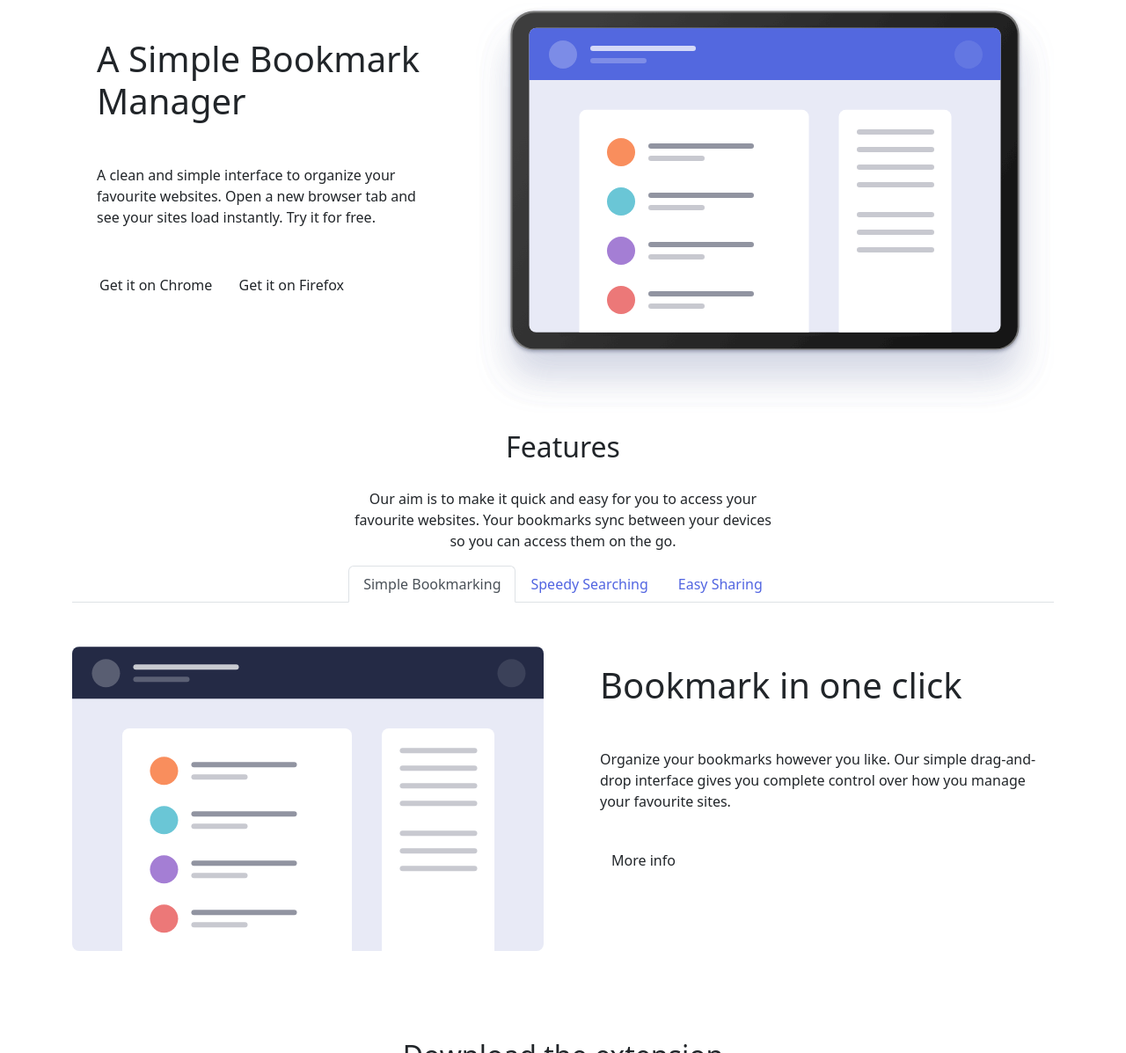
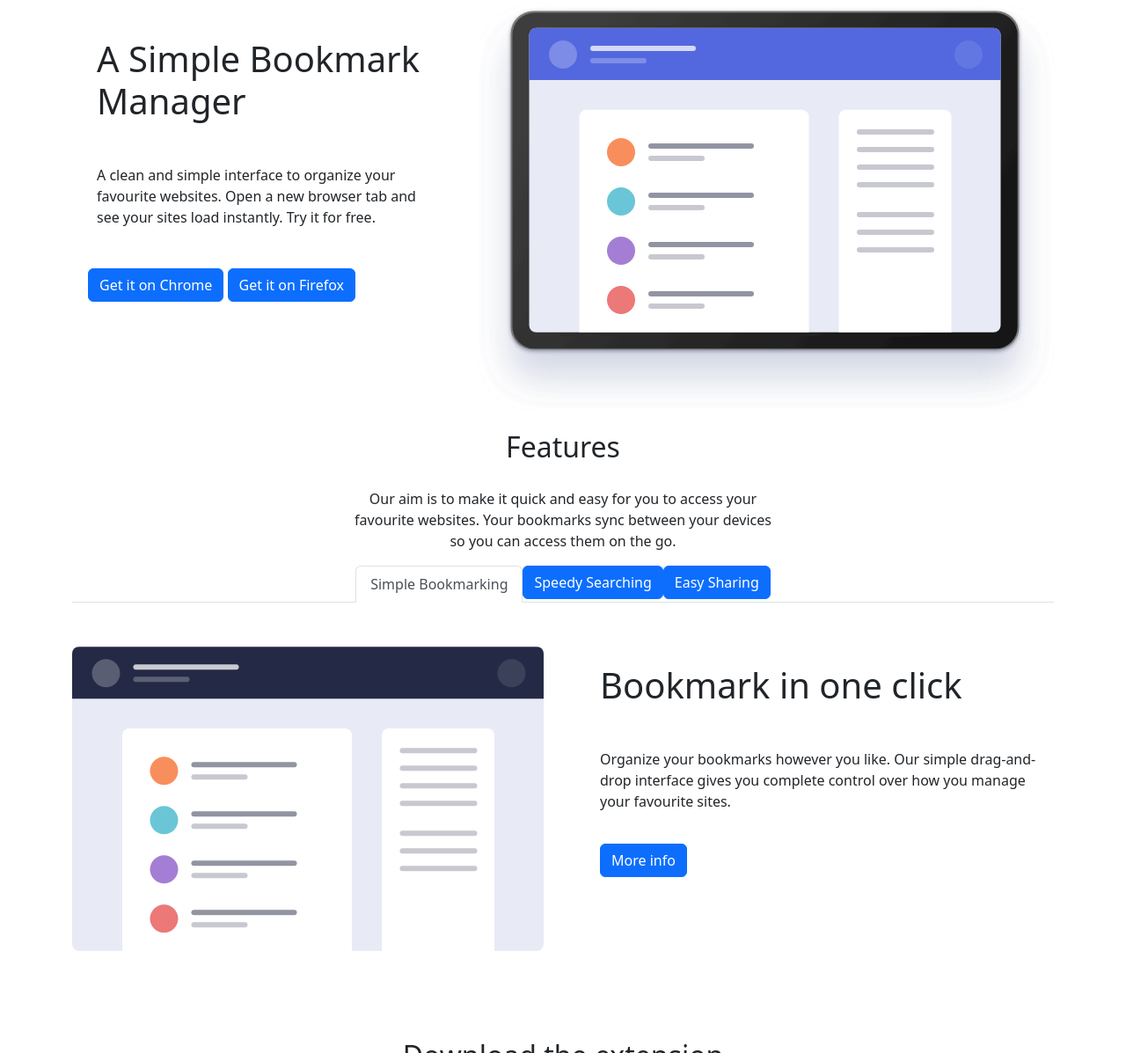
Before and after one commit to rociomarchetti/Sprint-2-Angular, a website: page index.html in a window 1280 px wide. Shown: the part 103-1300 px from the top of the page at 88% size. Drawn offline with Linux system fonts and the light colour scheme.

Commit message:
Ejercicio 1

```diff
--- a/index.html
+++ b/index.html
@@ -44,8 +44,8 @@
             free.
           </p>
           <div style="padding: 10px">
-            <button class="btn btn-default">Get it on Chrome</button>
-            <button class="btn btn-default">Get it on Firefox</button>
+            <button class="btn btn-primary">Get it on Chrome</button>
+            <button class="btn btn-primary">Get it on Firefox</button>
           </div>
         </div>
         <div class="col">
@@ -73,10 +73,10 @@
           >
         </li>
         <li class="navbar-item">
-          <a href="#" id="features-link" class="nav-link">Speedy Searching</a>
+          <a href="#" id="features-link" class="btn btn-primary">Speedy Searching</a>
         </li>
         <li class="navbar-item">
-          <a href="#" id="features-link" class="nav-link">Easy Sharing</a>
+          <a href="#" id="features-link" class="btn btn-primary">Easy Sharing</a>
         </li>
       </ul>
     </div>
@@ -97,7 +97,7 @@
             favourite sites.
           </p>
           <div style="margin-left: 20px">
-            <button class="btn btn-default">More info</button>
+            <button class="btn btn-primary">More info</button>
           </div>
         </div>
       </div>
--- a/sass/custom.scss
+++ b/sass/custom.scss
@@ -15,9 +15,3 @@ $secondary: #fa5959;
 .navbar-btn {
   color: $primary;
 }
-
-.navbar-btn:hover {
-  color: $secondary;
-  background-color: var(--bs-btn-hover-bg);
-  border-color: $secondary;
-}
```
